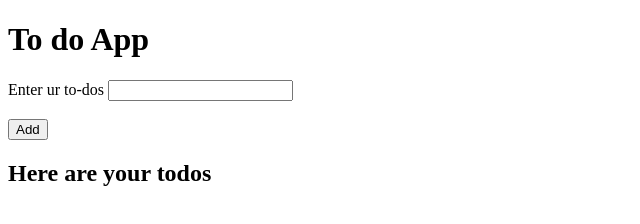
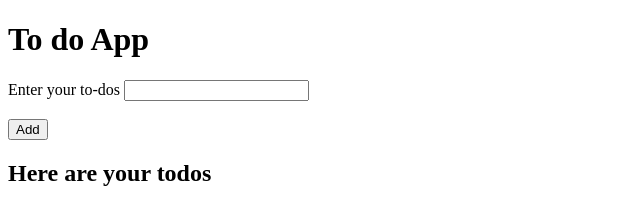
Before and after one commit to puspitatapita-a11y/Supernova, a plain HTML site: page index.html in a window 1280 px wide. Shown: the full height of the page, 0-640 px from the left. Drawn offline with Linux system fonts and the light colour scheme.

Commit message:
Update index.html

```diff
--- a/index.html
+++ b/index.html
@@ -8,7 +8,7 @@
 
   <h1> To do App</h1>
 
-  <label for="todo-input">Enter ur to-dos</label>
+  <label for="todo-input">Enter your to-dos</label>
   <input type="text" id="todo-input">
 
   <br><br>
```
